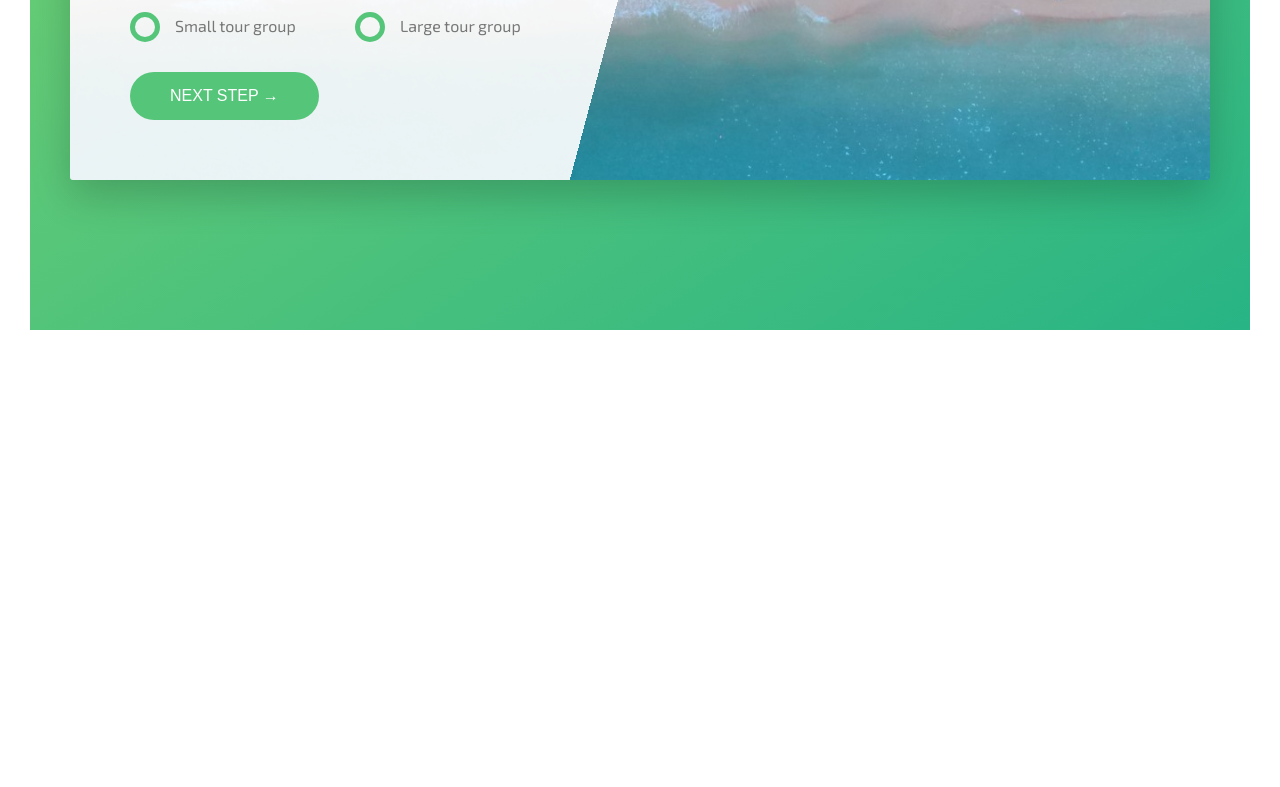
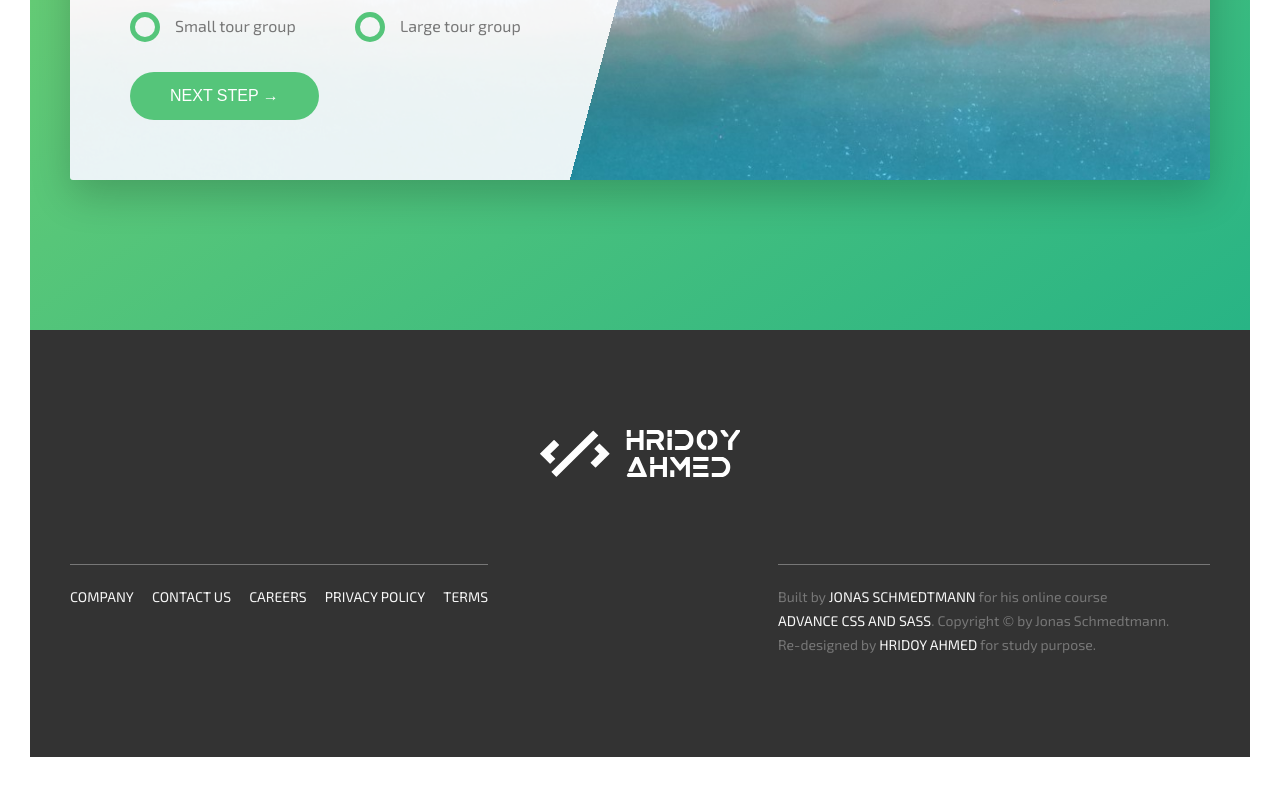
Before and after one commit to devhridoyahmed/tourmate, a website: page index.html in a window 1280 px wide. Shown: the part 5110-5897 px from the top of the page. Before the commit the page ends 5470 px from the top, so only its background shows below. Drawn offline with Linux system fonts and the light colour scheme.

Commit message:
footer section done with copyright text

```diff
--- a/assets/sass/abstracts/_variables.scss
+++ b/assets/sass/abstracts/_variables.scss
@@ -16,6 +16,7 @@ $color-grey-light: #f7f7f7;
 $color-grey-light-2: #eee;
 $color-grey-dark: #777;
 $color-grey-dark-2: #999;
+$color-grey-dark-3: #333;
 
 $color-white: #fff;
 $color-black: #000;
--- /dev/null
+++ b/assets/sass/layout/_footer.scss
@@ -0,0 +1,59 @@
+.footer {
+    background-color: $color-grey-dark-3;
+    padding: 10rem 0;
+    font-size: 1.4rem;
+
+    &__logo-box {
+        text-align: center;
+        margin-bottom: 8rem;
+    }
+
+    &__logo {
+        width: 20rem;
+        height: auto;
+    }
+
+    &__navigation {
+        border-top: 1px solid $color-grey-dark;
+        padding-top: 2rem;
+        display: inline-block;
+    }
+
+    &__list {
+        list-style: none;
+    }
+
+    &__item {
+        display: inline-block;
+
+        &:not(:last-child) {
+            margin-right: 1.5rem;
+        }
+    }
+
+    &__link {
+        &:link,
+        &:visited {
+            color: $color-grey-light;
+            background-color: $color-grey-dark-3;
+            text-decoration: none;
+            text-transform: uppercase;
+            display: inline-block;
+            transition: all .2s;
+        }
+
+        &:hover,
+        &:active {
+            color: $color-primary;
+            box-shadow: 0 1rem 2rem rgba($color-black, .4);
+            transform: rotate(5deg) scale(1.3);
+        }
+    }
+
+    &__copyright {
+        border-top: 1px solid $color-grey-dark;
+        padding-top: 2rem;
+        width: 80%;
+        float: right;
+    }
+}
--- a/assets/sass/main.scss
+++ b/assets/sass/main.scss
@@ -15,6 +15,7 @@
 @import "components/form";
 @import "components/stories";
 
+@import "layout/footer";
 @import "layout/grid";
 @import "layout/header";
 
--- a/index.html
+++ b/index.html
@@ -374,6 +374,33 @@
 
     </main>
 
+    <footer class="footer">
+        <div class="footer__logo-box">
+            <img src="/assets/image/hr-logo.svg" alt="" class="footer__logo">
+        </div>
+
+        <div class="row">
+            <div class="col-1-of-2">
+                <div class="footer__navigation">
+                    <ul class="footer__list">
+                        <li class="footer__item"><a href="#" class="footer__link">company</a></li>
+                        <li class="footer__item"><a href="#" class="footer__link">Contact us</a></li>
+                        <li class="footer__item"><a href="#" class="footer__link">careers</a></li>
+                        <li class="footer__item"><a href="#" class="footer__link">Privacy policy</a></li>
+                        <li class="footer__item"><a href="#" class="footer__link">terms</a></li>
+                    </ul>
+                </div>
+            </div>
+
+            <div class="col-1-of-2">
+                <div class="footer__copyright">
+                    Built by <a href="#" class="footer__link">Jonas Schmedtmann</a> for his online course <a href="#" class="footer__link">Advance CSS and SASS</a>. Copyright &copy; by Jonas Schmedtmann.<br>
+                    Re-designed by <a href="#" class="footer__link">Hridoy Ahmed</a> for study purpose.
+                </p>
+            </div>
+        </div>
+    </footer>
+
 
 
 
```
Also changed, not shown: assets/css/style.css.
